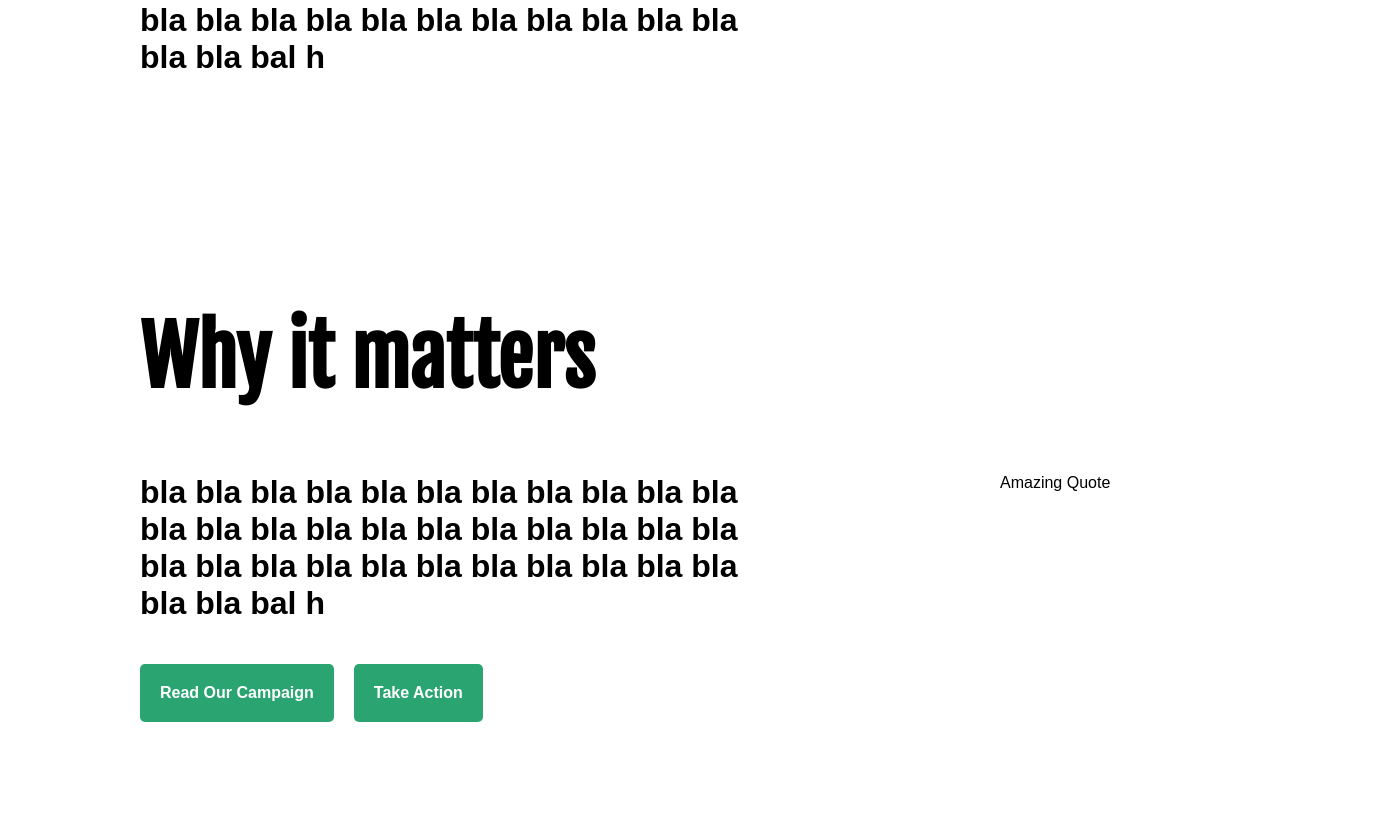
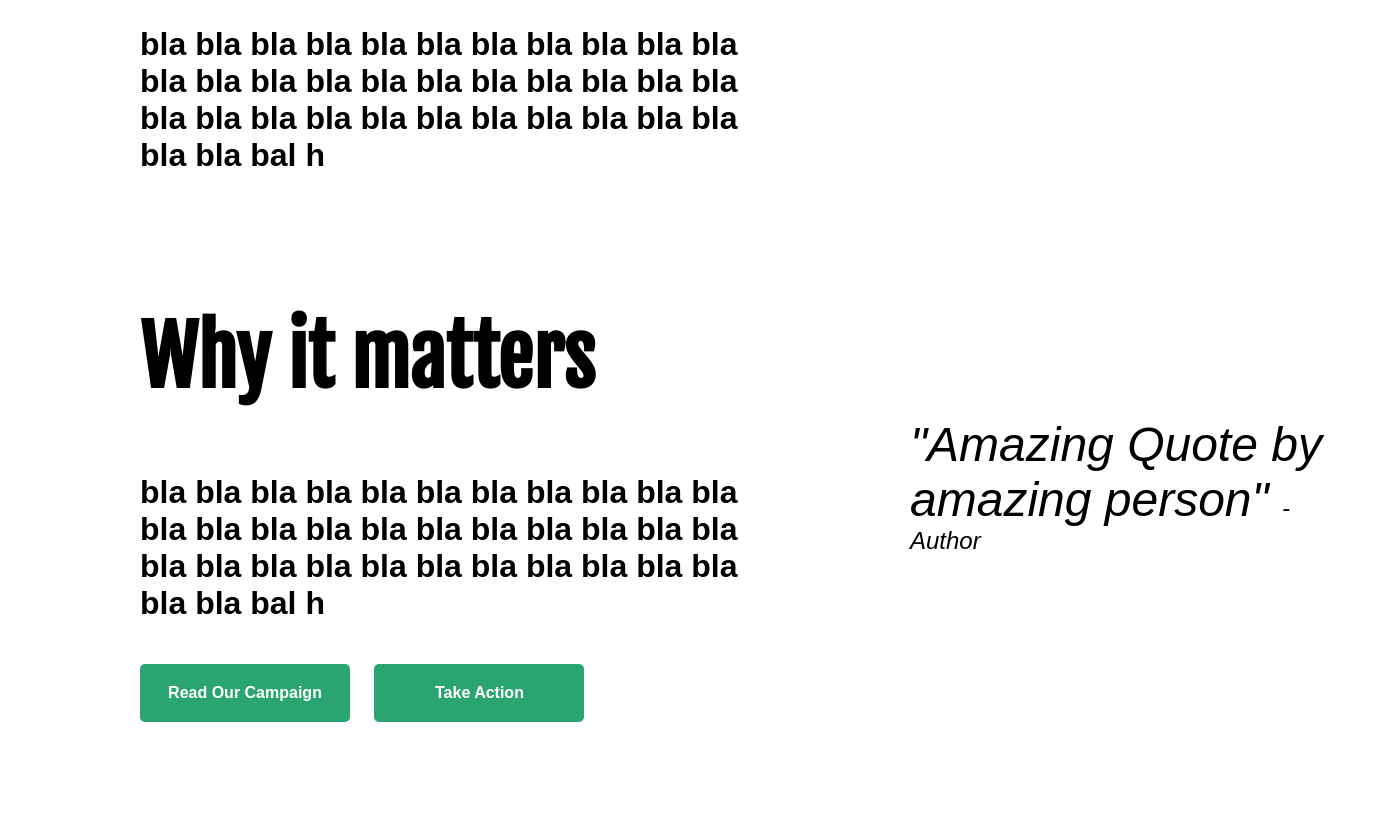
Before and after one commit to lukas-kyeso/ASEP, a Flask app: page / in a window 1400 px wide. Shown: the part 1310-2126 px from the top of the page. Run offline with Flask 2, Linux system fonts and the light colour scheme.

Commit message:
added who we are and campaign content, fixed nav width on scroll bug, improved sizing of homepage big logo and quote width

```diff
--- a/app/static/style.css
+++ b/app/static/style.css
@@ -5,6 +5,8 @@ body {
     margin: 0;
     padding: 50px 50px 0px 50px;
     position: relative;
+    overflow-y: scroll;
+
     /* background-image: url("https://i.imgur.com/iAqA5iL.png");  */
 }
 h1, h2 {
@@ -47,10 +49,10 @@ li a:hover:not(.active) {
 }
 
 a.button {
-    /* display: block; */
+    display: inline-block;
     /* position: relative; */
-    float: left;
-    /* width: 120px; */
+    /* float: left; */
+    width: 170px;
     padding: 20px;
     margin: 10px 20px 10px 0;
     font-weight: 600;
@@ -69,29 +71,41 @@ a.button:hover {
     height: calc(100% - 90px);
     /* min-height: 700px; */
     padding-left: 90px;
+    padding-right: 90px;
     display: flex;
     align-items: center;
+}
+.centered_page {
+    text-align: center;
+    width: 900px;
+    margin: 0 auto;
+}
+.centered_page img {
+    max-width: 250px;
+    min-width: 200px;
+    max-height: 250px;
+    vertical-align: middle;
+    margin: auto 20px;
 }
 .logo {
     /* float: left; */
     position: absolute;
 }
 .logo img {
-    max-width: 100px;
+    max-width: 70px;
     width: auto;
     height: auto;
 }
 .right_element {
     position: absolute;
-    left: 1000px;
+    left: 65%;
+    width: 30%;
     z-index: -1;
 }
-.logo_big img {
-    /* width: 500px; */
-    /* height: 500px;  */
-}
-.wrapper {
-    vertical-align:middle;
+.right_element img {
+    height: 70%;
+    /* width: 500px;
+    height: 500px;  */
 }
 .contact {
     text-decoration: underline;
@@ -100,3 +114,10 @@ a.button:hover {
 .blurb_homepage {
     width: 600px;
 }
+.quote {
+    font-size: 3em;
+    font-style: italic;
+}
+.quote span {
+    font-size: .5em;
+}
--- a/app/templates/index.html
+++ b/app/templates/index.html
@@ -1,11 +1,10 @@
-{% extends "base.html" %}
-{% block content %}
+{% extends "base.html" %} {% block content %}
 <div class="full_page">
-    <div class="wrapper">
-        <h1><span>&nbsp Asylum Seeker Equality &nbsp<br> &nbsp Project &nbsp</span>
-        </h1>
+    <div>
+        <h1><span>&nbsp Asylum Seeker Equality &nbsp<br>&nbsp Project &nbsp</span></h1>
         <div class="blurb_homepage">
-            <h3>bla bla bla bla bla bla bla bla bla bla bla bla bla bla bla bla bla bla bla bla bla bla bla bla bla bla bla bla bla bla bla bla bla bla bla bal h</h3>
+            <h3>bla bla bla la bl bla bla bla bla bla bla la bla a bla bla a bla bla bla bla bla bla bla bla bla bla bla bla
+                bla bla bla bla bla bal h</h3>
         </div>
     </div>
     <div class="right_element">
@@ -13,32 +12,30 @@
     </div>
 </div>
 <div class="full_page">
-    <div class="wrapper">
-        <h2><span>Understanding the<br> Distinction</span>
-        </h2>
-        <div>Video</div>
+    <div>
+        <h2><span>Understanding the Distinction</span></h2>
+        <iframe width="560" height="315" src="https://www.youtube.com/embed/fTAnFialfQU?rel=0&amp;showinfo=0" frameborder="0" allowfullscreen></iframe>
         <div class="blurb_homepage">
-            <h3>bla bla bla bla bla bla bla bla bla bla bla bla bla bla bla bla bla bla bla bla bla bla bla bla bla bla bla bla bla bla bla bla bla bla bla bal h</h3>
+            <h3>bla bla bla bla bla bla bla bla bla bla bla bla bla bla bla bla bla bla bla bla bla bla bla bla bla bla bla bla
+                bla bla bla bla bla bla bla bal h</h3>
         </div>
     </div>
     <div class="right_element">
         <span>Diagram #1</span>
-        <!-- <img src="https://i.imgur.com/CiLHoV2.jpg" /> -->
     </div>
 </div>
 <div class="full_page">
-    <div class="wrapper">
-        <h2><span>Why it matters</span>
-        </h2>
-        <div class="right_element">
-            <span>Amazing Quote</span>
-            <!-- <img src="https://i.imgur.com/CiLHoV2.jpg" /> -->
-        </div>
+    <div>
+        <h2><span>Why it matters</span></h2>
         <div class="blurb_homepage">
-            <h3>bla bla bla bla bla bla bla bla bla bla bla bla bla bla bla bla bla bla bla bla bla bla bla bla bla bla bla bla bla bla bla bla bla bla bla bal h</h3>
+            <h3>bla bla bla bla bla bla bla bla bla bla bla bla bla bla bla bla bla bla bla bla bla bla bla bla bla bla bla bla
+                bla bla bla bla bla bla bla bal h</h3>
         </div>
         <a href="/our_campaign" class="button">Read Our Campaign</a>
         <a href="/take_action" class="button">Take Action</a>
     </div>
+    <div class="right_element">
+        <p class="quote">"Amazing Quote by amazing person" <span class="author">- Author</span></p>
+    </div>
 </div>
 {% endblock %}
```
Also changed, not shown: app/templates/our_campaign.html (+17 -3 lines), app/templates/who_we_are.html (+26 -3 lines).
